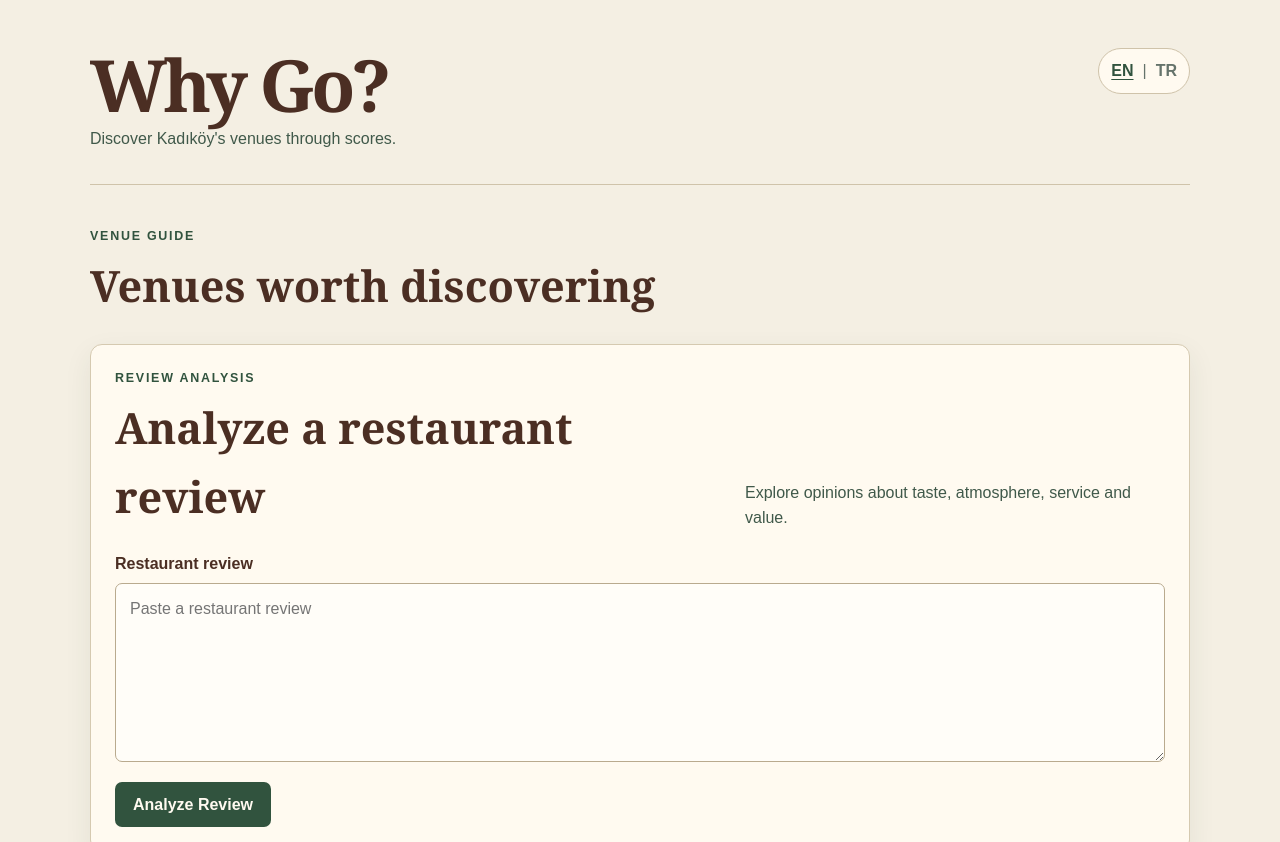
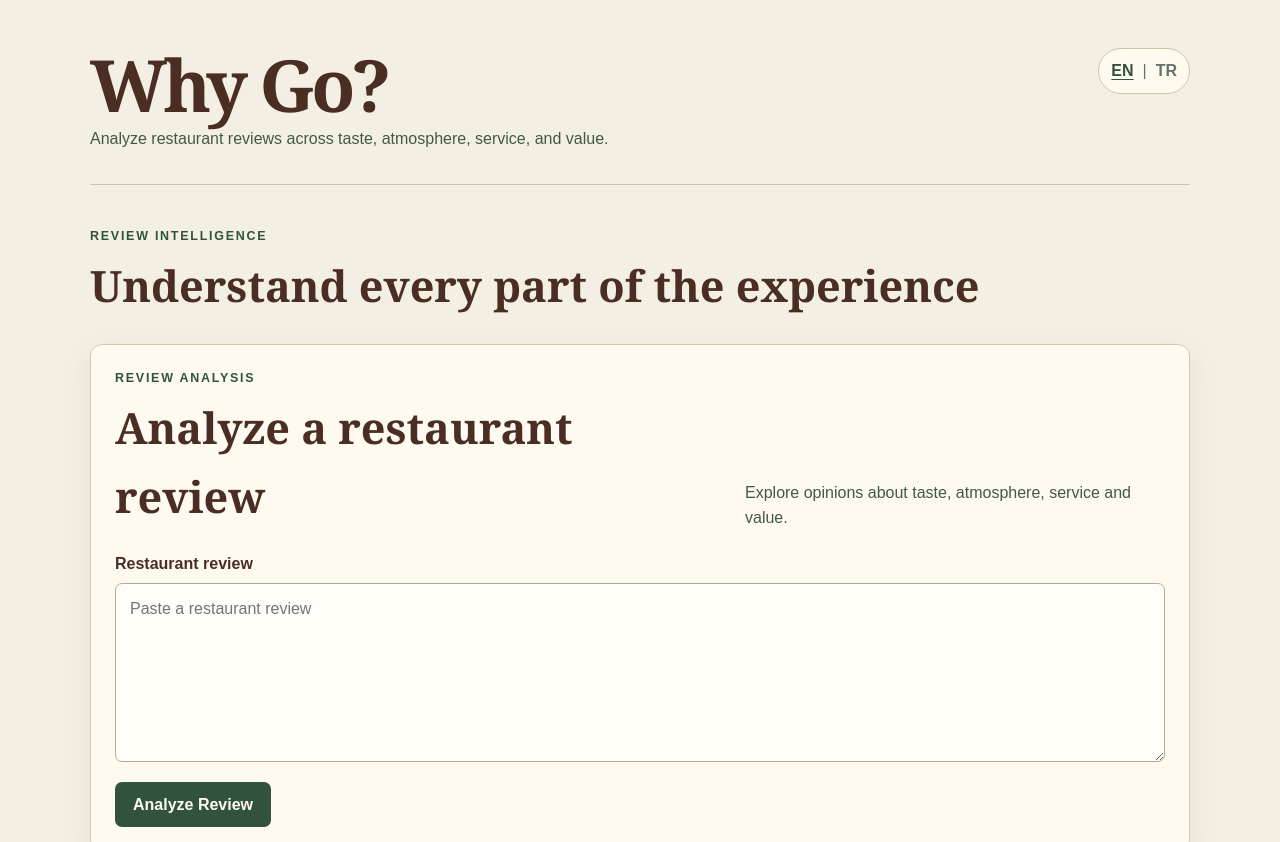
Before and after one commit to ormnslm-sketch/venue-review-analyzer, a plain HTML site: page frontend/index.html in a window 1280 px wide. Shown: the top 842 px of the page. Drawn offline with Linux system fonts and the light colour scheme; no server answers.

Commit message:
docs: polish frontend branding and add demo screenshot

```diff
--- a/frontend/index.html
+++ b/frontend/index.html
@@ -11,7 +11,7 @@
     <div class="site-header-top">
       <div>
         <h1 class="site-name" data-i18n="site.name">Why Go?</h1>
-        <p data-i18n="site.tagline">Discover Kadıköy's venues through scores.</p>
+        <p data-i18n="site.tagline">Analyze restaurant reviews across taste, atmosphere, service, and value.</p>
       </div>
       <div class="language-switcher" role="group" data-i18n-aria-label="language.label" aria-label="Interface language">
         <button type="button" data-ui-language="en" aria-pressed="true">EN</button>
@@ -23,8 +23,8 @@
 
   <main>
     <div class="page-heading">
-      <p class="eyebrow" data-i18n="page.eyebrow">Venue guide</p>
-      <h2 data-i18n="page.heading">Venues worth discovering</h2>
+      <p class="eyebrow" data-i18n="page.eyebrow">REVIEW INTELLIGENCE</p>
+      <h2 data-i18n="page.heading">Understand every part of the experience</h2>
     </div>
 
     <section class="review-analyzer" aria-labelledby="review-analyzer-title">
--- a/frontend/js/i18n.js
+++ b/frontend/js/i18n.js
@@ -10,11 +10,11 @@
       "meta.indexTitle": "Why Go?",
       "meta.detailsTitle": "Venue Details | Why Go?",
       "site.name": "Why Go?",
-      "site.tagline": "Discover Kadıköy's venues through scores.",
+      "site.tagline": "Analyze restaurant reviews across taste, atmosphere, service, and value.",
       "site.detailsTagline": "Venue details",
       "language.label": "Interface language",
-      "page.eyebrow": "Venue guide",
-      "page.heading": "Venues worth discovering",
+      "page.eyebrow": "REVIEW INTELLIGENCE",
+      "page.heading": "Understand every part of the experience",
       "analyzer.eyebrow": "Review analysis",
       "analyzer.title": "Analyze a restaurant review",
       "analyzer.description": "Explore opinions about taste, atmosphere, service and value.",
@@ -70,11 +70,11 @@
       "meta.indexTitle": "Neden Gidelim?",
       "meta.detailsTitle": "Mekan Detayları | Neden Gidelim?",
       "site.name": "Neden Gidelim?",
-      "site.tagline": "Kadıköy'ün mekanlarını puanlarla keşfet.",
+      "site.tagline": "Restoran yorumlarını tat, atmosfer, servis ve fiyat-değer açısından analiz edin.",
       "site.detailsTagline": "Mekan detayları",
       "language.label": "Arayüz dili",
-      "page.eyebrow": "Mekan rehberi",
-      "page.heading": "Keşfetmeye değer mekanlar",
+      "page.eyebrow": "YORUM ANALİZİ",
+      "page.heading": "Deneyimin her yönünü ayrı ayrı anlayın",
       "analyzer.eyebrow": "Yorum analizi",
       "analyzer.title": "Bir restoran yorumunu analiz et",
       "analyzer.description": "Yorumdaki lezzet, atmosfer, servis ve fiyat/değer görüşlerini incele.",
```
Also changed, not shown: docs/images/demo.png (added), 1 other file.
